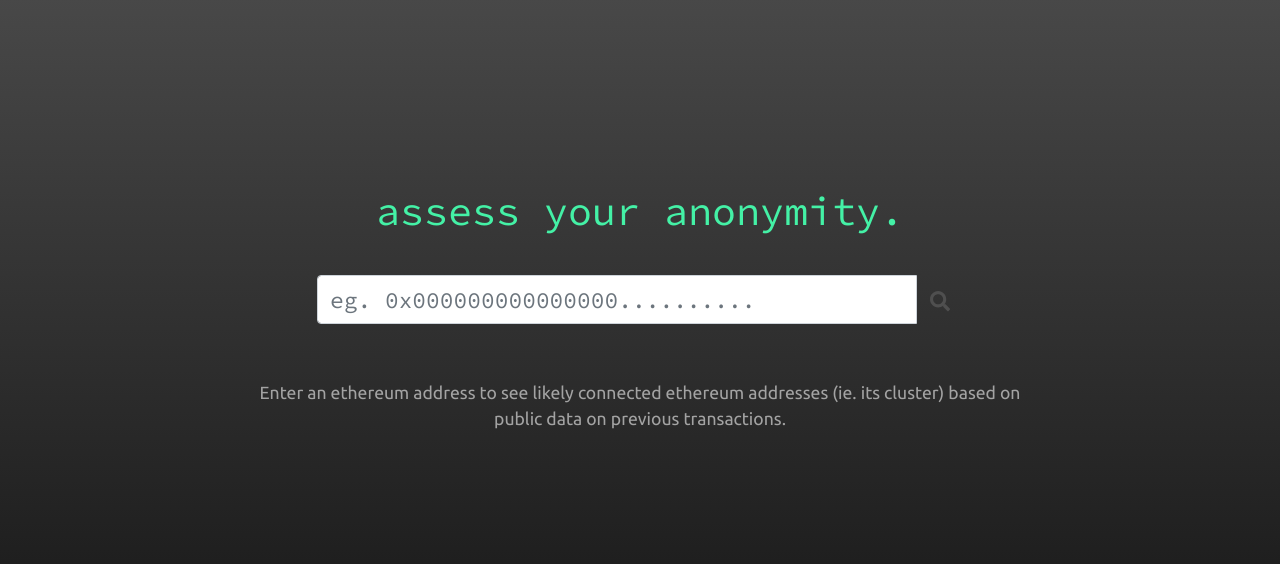
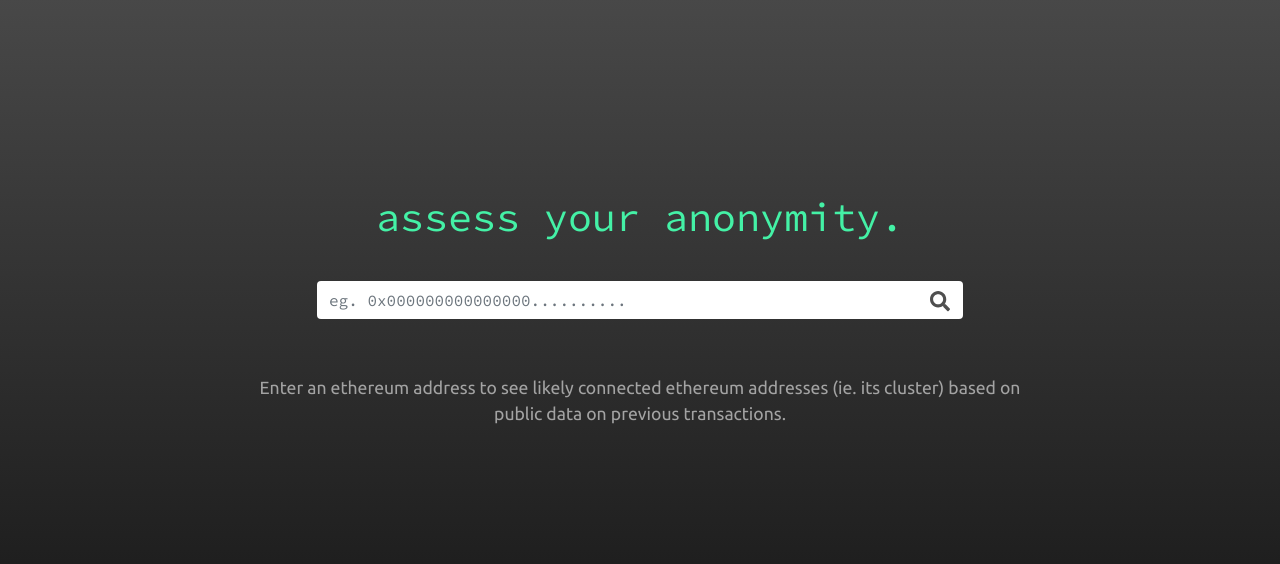
Before and after one commit to pareto-xyz/tutela-app, a Flask app: page / in a window 1280 px wide. Shown: the part 90-654 px from the top of the page. Run offline with Flask 2, Linux system fonts and the light colour scheme; some libraries are stand-ins or nearby versions.

Commit message:
update search bar ui

```diff
--- a/webapp/app/static/css/index.css
+++ b/webapp/app/static/css/index.css
@@ -109,7 +109,13 @@ td, th {
 
 #input-address.fixed-width {
     width: 600px;
-    font-size: 1.3em;
+    border: transparent;
+}
+
+#address-form > .input-group > .btn {
+    background-color: white;
+    border-radius: 0px 0.25rem 0.25rem 0;
+    padding: 0px 0.75rem;
 }
 
 .results {
--- a/webapp/app/templates/index.html
+++ b/webapp/app/templates/index.html
@@ -50,7 +50,9 @@
                 <input id="input-address" type="text" class="form-control fixed-width"
                     placeholder="eg. 0x000000000000000.........." aria-label="ethereum address"
                     aria-describedby="basic-addon2">
-                <button class="btn" type="submit"><img width="20" src="/static/img/loupe.svg" alt="search"></button>
+                    <button class="btn" height='38' type="submit"><img width="20" src="/static/img/loupe.svg" alt="search"></button>
+                </input>
+
             </form>
         </div>
         <div class="main-desc">Enter an ethereum address to see likely connected ethereum addresses (ie. its cluster)
```
